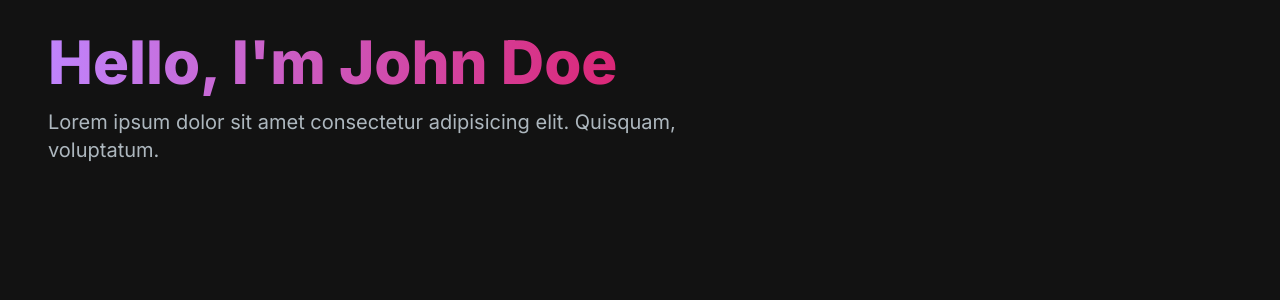
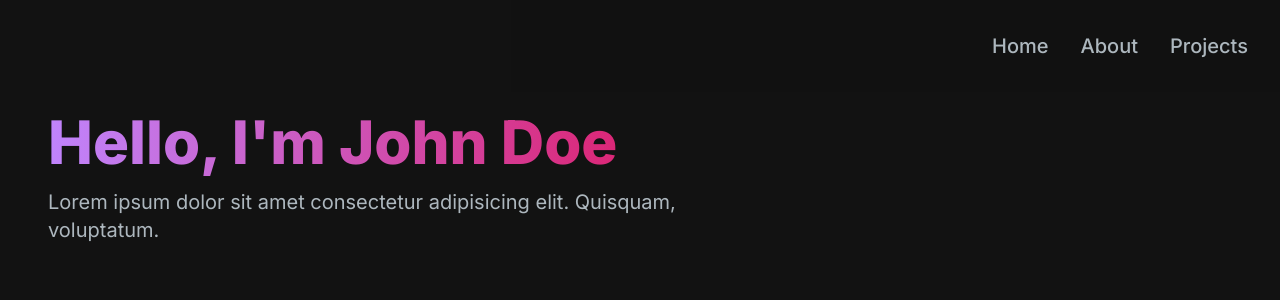
Before and after one commit to TheoEwzZer/workshop-portfolio, a Next.js app: page / in a window 1280 px wide. Shown: the top 300 px of the page. Built offline with nearby package versions, Linux system fonts and the light colour scheme.

Commit message:
feat: add navbar

```diff
--- a/src/app/page.js
+++ b/src/app/page.js
@@ -1,9 +1,11 @@
 import HeaderSection from "@/components/HeaderSection";
+import Navbar from "@/components/Navbar";
 
 export default function Home() {
   return (
     <main className="flex min-h-screen flex-col bg-[#121212]">
-      <div className="container mx-auto px-12 py-4">
+      <Navbar />
+      <div className="container mx-auto px-12 py-24">
         <HeaderSection />
       </div>
     </main>
--- /dev/null
+++ b/src/components/Navbar.jsx
@@ -0,0 +1,42 @@
+import React from "react";
+import Link from "next/link";
+
+const navLinks = [
+  {
+    title: "Home",
+    path: "/",
+  },
+  {
+    title: "About",
+    path: "#about",
+  },
+  {
+    title: "Projects",
+    path: "#projects",
+  },
+];
+
+const Navbar = () => {
+  return (
+    <nav className="fixed top-0 left-0 right-0 z-10 bg-[#121212] bg-opacity-90">
+      <div className="flex flex-wrap items-center justify-end mx-auto p-8">
+        <div className="block w-auto">
+          <ul className="font-medium flex rounded-lg flex-row space-x-8 mt-0">
+            {navLinks.map((link, index) => (
+              <li key={index}>
+                <Link
+                  href={link.path}
+                  class="block py-2 pl-3 pr-4 text-[#ADB7BE] sm:text-xl rounded md:bg-transparent md:p-0 hover:text-white"
+                >
+                  {link.title}
+                </Link>
+              </li>
+            ))}
+          </ul>
+        </div>
+      </div>
+    </nav>
+  );
+};
+
+export default Navbar;
```
